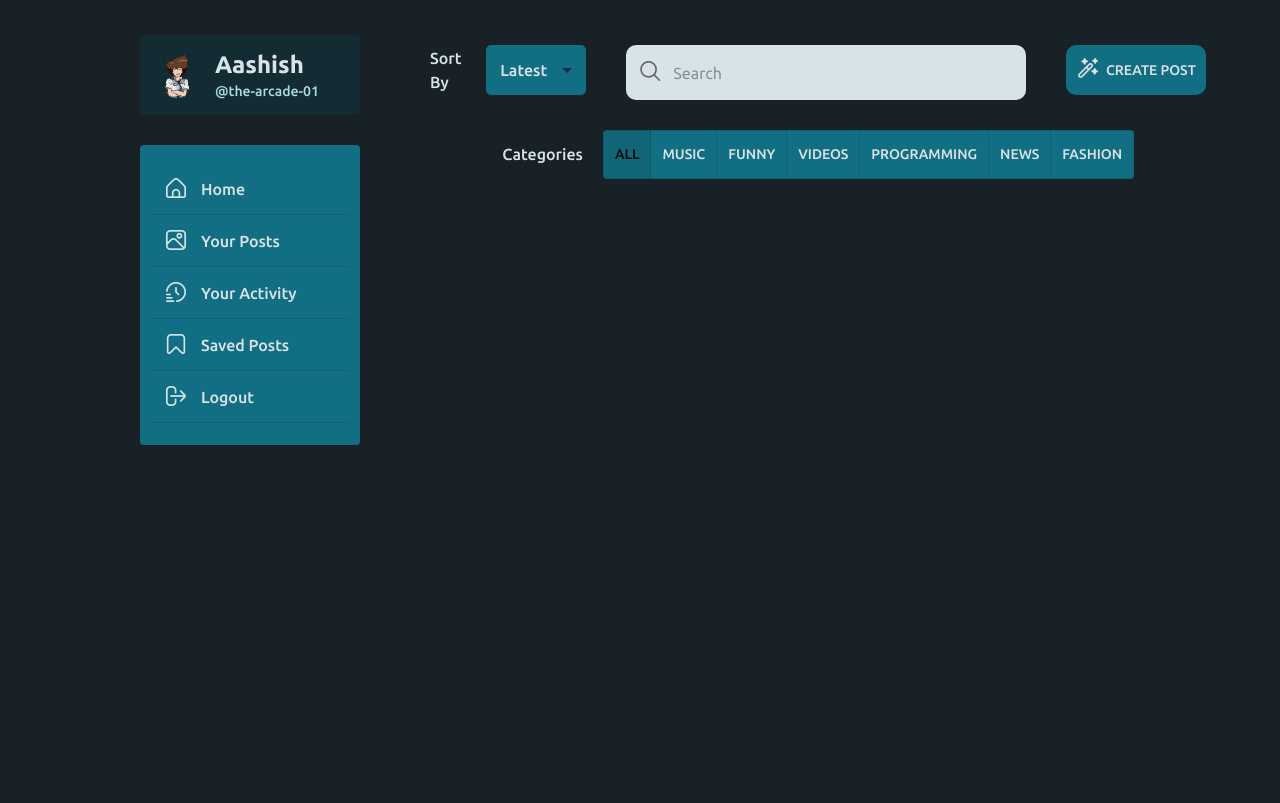
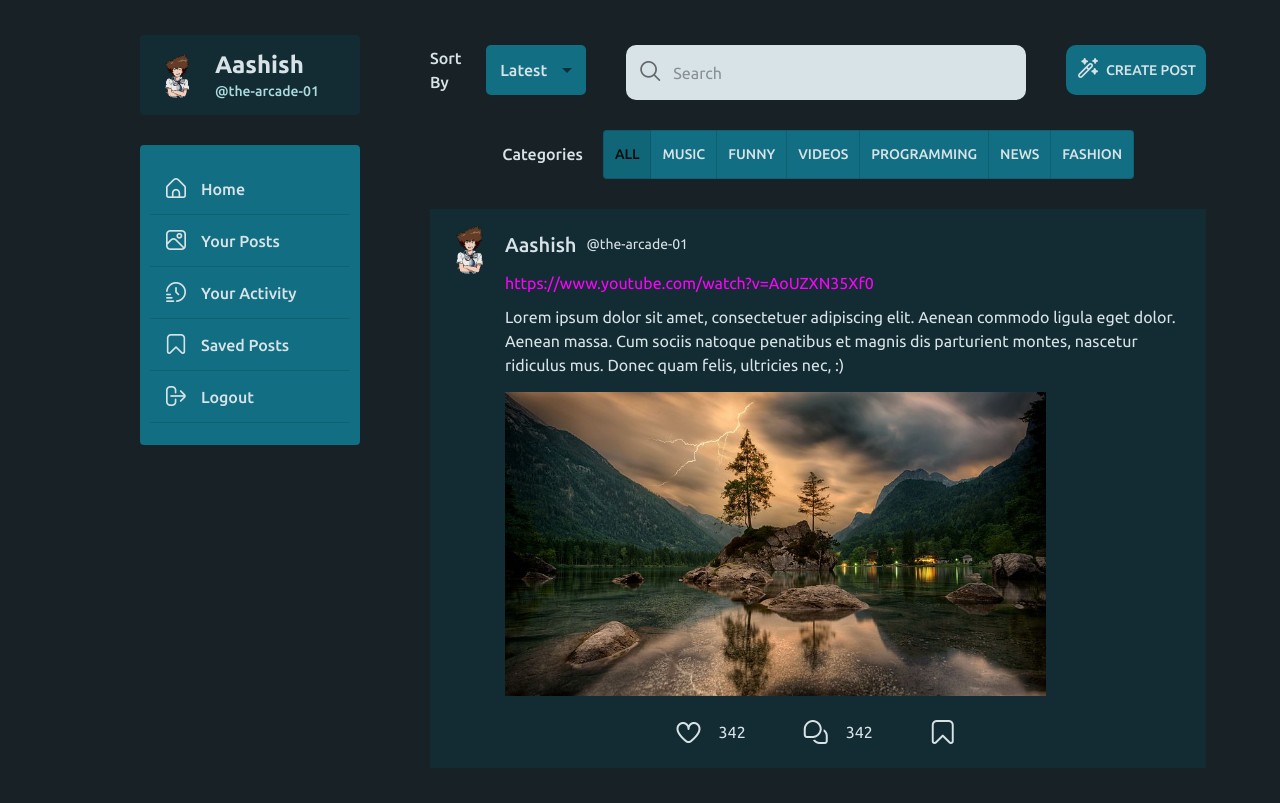
Before and after one commit to the-arcade-01/Sociot, a React (Create React App) app: page / in a window 1280 px wide. Built offline with nearby package versions, Linux system fonts and the light colour scheme.

Commit message:
postcard and grid done

```diff
--- /dev/null
+++ b/src/components/HomePage/PostLayout.js
@@ -0,0 +1,118 @@
+import React from "react";
+
+import Typography from "@mui/material/Typography";
+import Box from "@mui/material/Box";
+import Avatar from "@mui/material/Avatar";
+import IconButton from "@mui/material/IconButton";
+
+const PostLayout = () => {
+  return (
+    <div style={{ display: "flex", flexDirection: "column" }}>
+      <PostCard />
+    </div>
+  );
+};
+
+const PostCard = () => {
+  return (
+    <div
+      style={{
+        width: "100%",
+        background: "#132c33",
+        minHeight: "100px",
+        color: "#d8e3e7",
+        display: "flex",
+        flexDirection: "column",
+        padding: "15px 20px 10px 15px",
+      }}
+    >
+      <div
+        style={{
+          display: "flex",
+          gap: "5px",
+        }}
+      >
+        <Avatar
+          alt="avatar"
+          src="images/taichi.png"
+          sx={{ width: 50, height: 50, cursor: "pointer" }}
+        />
+        <div
+          style={{
+            display: "flex",
+            justifyContent: "center",
+            flexDirection: "column",
+          }}
+        >
+          <section
+            style={{
+              display: "flex",
+              alignItems: "center",
+              padding: "5px",
+              gap: "10px",
+            }}
+          >
+            <Typography variant="h6">Aashish</Typography>
+            <Typography variant="body2">@the-arcade-01</Typography>
+          </section>
+          <section style={{ padding: "5px" }}>
+            <a
+              href="https://www.youtube.com/watch?v=AoUZXN35Xf0&list=PLwLSw1_eDZl0CVpnjetepbYfC4ZuePqo6&index=11"
+              target="_blank"
+              rel="noreferrer"
+              style={{
+                textDecoration: "none",
+                color: "magenta",
+              }}
+            >
+              https://www.youtube.com/watch?v=AoUZXN35Xf0
+            </a>
+            <Typography variant="body1" sx={{ paddingTop: "10px" }}>
+              Lorem ipsum dolor sit amet, consectetuer adipiscing elit. Aenean
+              commodo ligula eget dolor. Aenean massa. Cum sociis natoque
+              penatibus et magnis dis parturient montes, nascetur ridiculus mus.
+              Donec quam felis, ultricies nec, :)
+            </Typography>
+            <Box
+              component="img"
+              src="images/wallpaper.jpg"
+              sx={{
+                maxWidth: "80%",
+                maxHeight: "400px",
+                paddingTop: "15px",
+              }}
+            />
+          </section>
+        </div>
+      </div>
+      <div
+        style={{
+          display: "flex",
+          justifyContent: "center",
+          alignItems: "center",
+          gap: "50px",
+        }}
+      >
+        <section style={{ display: "flex", alignItems: "center", gap: "10px" }}>
+          <IconButton sx={{ marginTop: "5px" }}>
+            <i className="fi fi-rr-heart" style={{ color: "#d8e3e7" }} />
+          </IconButton>
+          <Typography variant="subtitle1">342</Typography>
+        </section>
+        <section style={{ display: "flex", alignItems: "center", gap: "10px" }}>
+          <IconButton sx={{ marginTop: "5px" }}>
+            <i className="fi fi-rr-comments" style={{ color: "#d8e3e7" }} />
+          </IconButton>
+          <Typography variant="subtitle1">342</Typography>
+        </section>
+        <section style={{ display: "flex", alignItems: "center", gap: "10px" }}>
+          <IconButton sx={{ marginTop: "5px" }}>
+            <i class="fi fi-rr-bookmark" style={{ color: "#d8e3e7" }} />
+          </IconButton>
+        </section>
+      </div>
+    </div>
+  );
+};
+
+export default PostLayout;
--- a/src/pages/HomePage.js
+++ b/src/pages/HomePage.js
@@ -10,6 +10,7 @@ import Button from "@mui/material/Button";
 
 import SortSelect from "../components/HomePage/SortSelect";
 import CategoriesToggleButton from "../components/HomePage/CategoriesToggleButton";
+import PostLayout from "../components/HomePage/PostLayout";
 
 const HomePage = () => {
   const navigate = useNavigate();
@@ -127,6 +128,7 @@ const HomePage = () => {
         </Typography>
         <CategoriesToggleButton category={category} setCategory={setCategory} />
       </div>
+      <PostLayout />
     </section>
   );
 };
```
Also changed, not shown: public/images/wallpaper.jpg (added).
